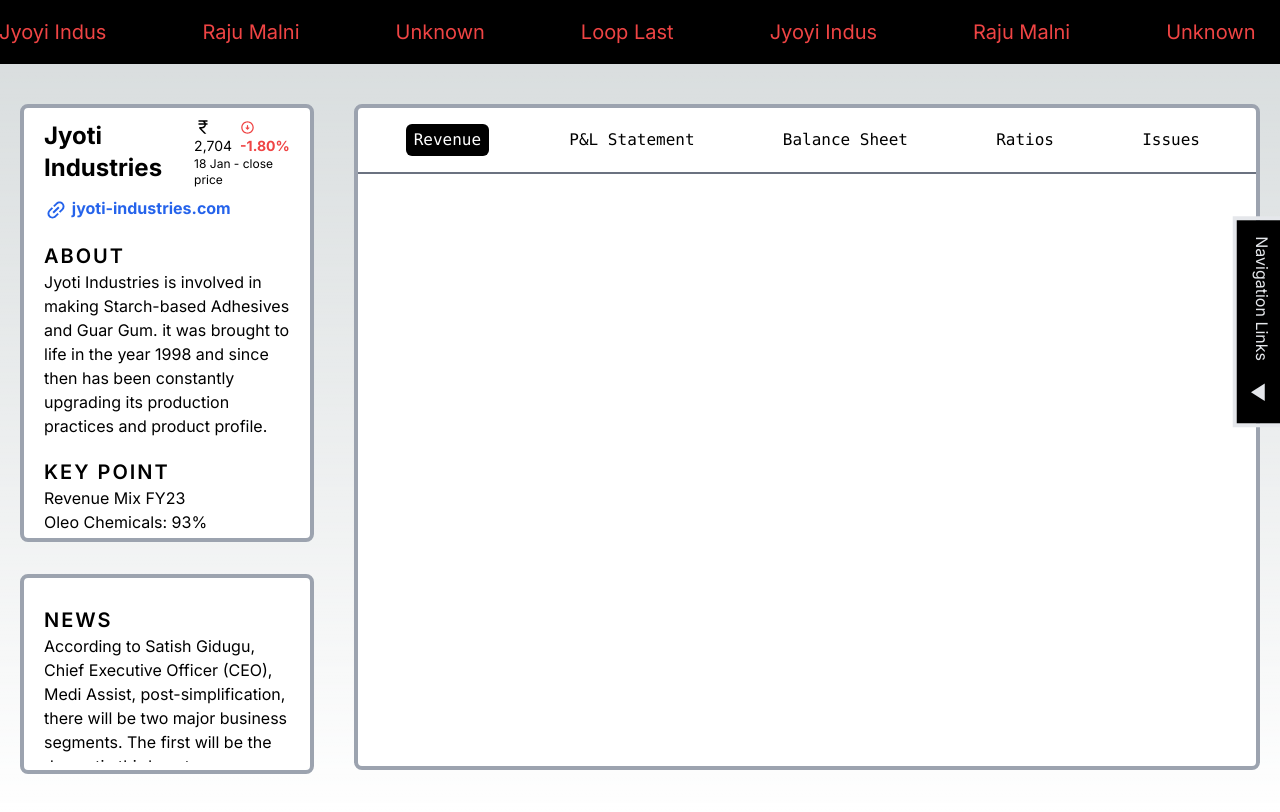
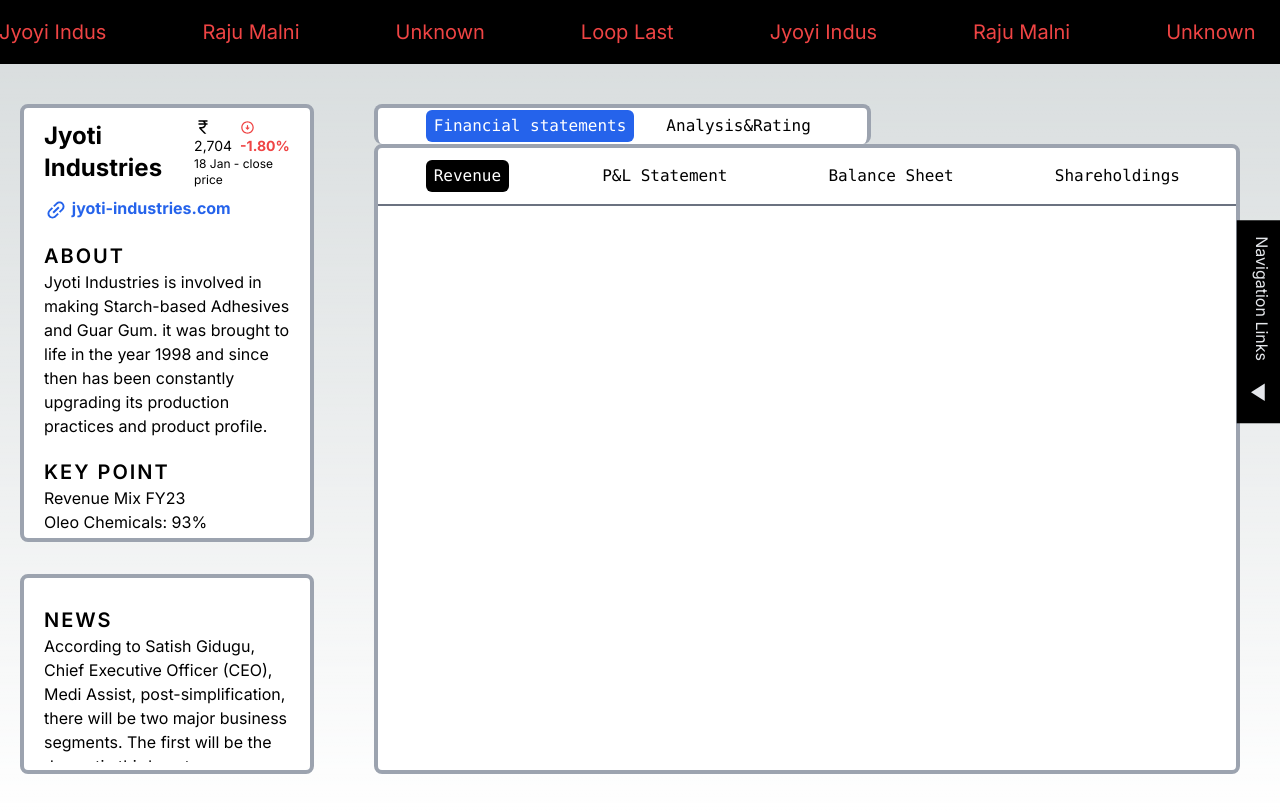
Before and after one commit to 07jhashubham/ipo, a Next.js app: page /jyoti in a window 1280 px wide. Built offline with nearby package versions, Linux system fonts and the light colour scheme.

Commit message:
changed ink

```diff
--- a/app/DeskNav.tsx
+++ b/app/DeskNav.tsx
@@ -3,9 +3,9 @@ import PlayArrowIcon from "@mui/icons-material/PlayArrow";
 export default function DeskNav() {
     return (
       <div className=" group transition-all duration-200 hidden md:block">
-        <div className="absolute top-1/2  right-0 group-hover:-translate-y-40 transform z-10 border-4 rotate-90 origin-right mr-5  flex flex-col items-center">
+        <div className="absolute top-1/2  right-0 group-hover:-translate-y-40 transform z-10 rotate-90 origin-right mr-5  flex flex-col items-center">
           <div className="mx-10 hidden group-hover:block transform -rotate-90 group-hover:mt-44">
-            <div className="flex flex-col space-y-2">
+            <div className="flex flex-col space-y-2 bg-white">
               <Link
                 href="/"
                 className=" hover:bg-black px-4 py-2 hover:text-white rounded-md"
--- /dev/null
+++ b/app/jyoti/Analysis.tsx
@@ -0,0 +1,51 @@
+"use client";
+import { useState, useEffect } from "react";
+export default function Analysis() {
+  const [deskNa, setDeskNa] = useState("1");
+  function handleNv(post: number) {
+    setDeskNa(post.toString());
+  }
+
+  return (
+    <div className="">
+      <div className=" border-b-2 border-gray-500">
+        <div className={`w-full px-12 py-3 flex flex-row justify-between `}>
+          <div
+            onClick={() => handleNv(1)}
+            className={` font-mono px-2 py-1 rounded-md hover:bg-black hover:text-white duration-300 ${
+              deskNa === "1" && "bg-black text-white"
+            }`}
+          >
+            Pre/post Ratios
+          </div>
+          <div
+            onClick={() => handleNv(2)}
+            className={` font-mono px-2 py-1 rounded-md hover:bg-black hover:text-white duration-300 ${
+              deskNa === "2" && "bg-black text-white"
+            }`}
+          >
+            Valuations
+          </div>
+          <div
+            onClick={() => handleNv(3)}
+            className={` font-mono px-2 py-1 rounded-md hover:bg-black hover:text-white  duration-300 ${
+              deskNa === "3" && "bg-black text-white"
+            }`}
+          >
+            Ratings
+          </div>
+          <div
+            onClick={() => handleNv(4)}
+            className={` font-mono px-2 py-1 rounded-md hover:bg-black hover:text-white  duration-300 ${
+              deskNa === "4" && "bg-black text-white"
+            }`}
+          >
+            GMP History
+          </div>
+
+        </div>
+      </div>
+      <div className={``}></div>
+    </div>
+  );
+}
--- /dev/null
+++ b/app/jyoti/ChangeClick.tsx
@@ -0,0 +1,45 @@
+import { useState } from "react";
+import Analysis from "./Analysis";
+import Financial from "./Financial";
+export default function ChangeClick() {
+    const [deskNa, setDeskNa] = useState("1");
+    function handleNv(post: string) {
+      setDeskNa(post.toString());
+    }
+    return (
+      <div className="hidden w-full mx-3 md:mx-5 md:flex flex-col">
+        <div className="mx-5 flex flex-row  flex-shrink-0  max-w-fit space-x-6 items-center px-12 border-4 border-b-0  bg-white overflow-hidden  h-10 border-gray-400 rounded-lg">
+          <div
+            onClick={() => handleNv("1")}
+            className={` font-mono px-2 py-1 rounded-md hover:bg-blue-600 hover:text-white duration-300 ${
+              deskNa === "1" && "bg-blue-600 text-white"
+            }`}
+          >
+            Financial statements
+          </div>
+          <div
+            onClick={() => handleNv("2")}
+            className={` font-mono px-2 py-1 rounded-md hover:bg-blue-600 hover:text-white duration-300 ${
+              deskNa === "2" && "bg-blue-600 text-white"
+            }`}
+          >
+            Analysis&Rating{" "}
+          </div>
+        </div>
+        <div
+          className={`mx-3 md:mx-5 border-4 hidden md:block bg-white flex-1 border-gray-400 md:max-h-[630px] rounded-lg ${
+            deskNa !== "1" && "hidden"
+          }`}
+        >
+          <Financial />
+        </div>
+        <div
+          className={`mx-3 md:mx-5 border-4 hidden md:block bg-white flex-1 border-gray-400 md:max-h-[630px] rounded-lg ${
+            deskNa !== "2" && "hidden"
+          }`}
+        >
+          <Analysis />
+        </div>
+      </div>
+    );
+}
--- a/app/jyoti/Content.tsx
+++ /dev/null
@@ -1,48 +0,0 @@
-"use client";;
-import { useState } from "react";
-export default function Content() {
-  const [deskNa, setDeskNa] = useState("1");
-  function handleNv(post: number) {
-    setDeskNa(post.toString());
-  }
-  console.log(deskNa);
-  return (
-    <div className="">
-      <div className=" border-b-2 border-gray-500">
-        <div className="w-full px-12 py-4 flex flex-row justify-between">
-          <div
-            onClick={() => handleNv(1)}
-            className=" font-mono px-2 py-1 rounded-md bg-black text-white duration-300"
-          >
-            Revenue
-          </div>
-          <div
-            onClick={() => handleNv(2)}
-            className="font-mono px-2 py-1 rounded-md hover:bg-black hover:text-white duration-300"
-          >
-            P&L Statement
-          </div>
-          <div
-            onClick={() => handleNv(3)}
-            className="font-mono px-2 py-1 rounded-md hover:bg-black hover:text-white duration-300"
-          >
-            Balance Sheet
-          </div>
-          <div
-            onClick={() => handleNv(4)}
-            className="font-mono px-2 py-1 rounded-md hover:bg-black hover:text-white duration-300"
-          >
-            Ratios
-          </div>
-          <div
-            onClick={() => handleNv(5)}
-            className="font-mono px-2 py-1 rounded-md hover:bg-black hover:text-white duration-300"
-          >
-            Issues
-          </div>
-        </div>
-      </div>
-      <div className={``}></div>
-    </div>
-  );
-}
--- /dev/null
+++ b/app/jyoti/Financial.tsx
@@ -0,0 +1,50 @@
+"use client";
+import { useState, useEffect } from "react";
+export default function Financial() {
+  const [deskNa, setDeskNa] = useState("1");
+  function handleNv(post: number) {
+    setDeskNa(post.toString());
+  }
+
+  return (
+    <div className="">
+      <div className=" border-b-2 border-gray-500">
+        <div className={`w-full px-12 py-3 flex flex-row justify-between `}>
+          <div
+            onClick={() => handleNv(1)}
+            className={` font-mono px-2 py-1 rounded-md hover:bg-black hover:text-white duration-300 ${
+              deskNa === "1" && "bg-black text-white"
+            }`}
+          >
+            Revenue
+          </div>
+          <div
+            onClick={() => handleNv(2)}
+            className={` font-mono px-2 py-1 rounded-md hover:bg-black hover:text-white duration-300 ${
+              deskNa === "2" && "bg-black text-white"
+            }`}
+          >
+            P&L Statement
+          </div>
+          <div
+            onClick={() => handleNv(3)}
+            className={` font-mono px-2 py-1 rounded-md hover:bg-black hover:text-white  duration-300 ${
+              deskNa === "3" && "bg-black text-white"
+            }`}
+          >
+            Balance Sheet
+          </div>
+          <div
+            onClick={() => handleNv(4)}
+            className={` font-mono px-2 py-1 rounded-md hover:bg-black hover:text-white  duration-300 ${
+              deskNa === "4" && "bg-black text-white"
+            }`}
+          >
+            Shareholdings
+          </div>
+        </div>
+      </div>
+      <div className={``}></div>
+    </div>
+  );
+}
--- a/app/jyoti/page.tsx
+++ b/app/jyoti/page.tsx
@@ -1,15 +1,19 @@
+"use client";
 import { Metadata } from "next";
 import MainRight from "./MainRight";
 import MainBottom from "./MainBottom";
-import Content from "./Content";
+import Financial from "./Financial";
 import Revenue from "./Revenue";
-
-export const metadata: Metadata = {
-  title: "Jyoti",
-  description: "Jyoti Meta data",
-};
+import Analysis from "./Analysis";
+import { useState } from "react";
 
 export default function Page() {
+  const [activeSection, setActiveSection] = useState("financial");
+
+  function handleNv(post: string) {
+    setActiveSection(post);
+  }
+
   return (
     <div className="flex flex-col md:flex-row space-y-8 md:space-y-0">
       <div className="flex flex-col space-y-8 md:mb-10">
@@ -20,9 +24,42 @@ export default function Page() {
           <MainBottom />
         </div>
       </div>
-      <div className=" mx-3 md:mx-5 border-4 hidden md:block bg-white md:w-full border-gray-400  md:max-h-[666px] rounded-lg">
-        <Content />
+
+      <div className="hidden w-full mx-3 md:mx-5 md:flex flex-col">
+        <div className="mx-5 flex flex-row  flex-shrink-0  max-w-fit space-x-6 items-center px-12 border-4 border-b-0  bg-white overflow-hidden  h-10 border-gray-400 rounded-lg">
+          <div
+            onClick={() => handleNv("financial")}
+            className={` font-mono px-2 py-1 rounded-md hover:bg-blue-600 hover:text-white duration-300 ${
+              activeSection === "financial" && "bg-blue-600 text-white"
+            }`}
+          >
+            Financial statements
+          </div>
+          <div
+            onClick={() => handleNv("analysis")}
+            className={` font-mono px-2 py-1 rounded-md hover:bg-blue-600 hover:text-white duration-300 ${
+              activeSection === "analysis" && "bg-blue-600 text-white"
+            }`}
+          >
+            Analysis&Rating{" "}
+          </div>
+        </div>
+        <div
+          className={`mx-3 md:mx-5 border-4 bg-white flex-1 border-gray-400 md:max-h-[630px] rounded-lg ${
+            activeSection !== "financial" && "hidden"
+          }`}
+        >
+          <Financial />
+        </div>
+        <div
+          className={`mx-3 md:mx-5 border-4 bg-white flex-1 border-gray-400 md:max-h-[630px] rounded-lg ${
+            activeSection !== "analysis" && "hidden"
+          }`}
+        >
+          <Analysis />
+        </div>
       </div>
+
       <div className=" mx-3 md:mx-5 border-4 md:hidden bg-white md:w-full border-gray-400  md:max-h-[666px] rounded-lg">
         <div className=" my-2  mx-5 overflow-hidden">
           <Revenue />
```
